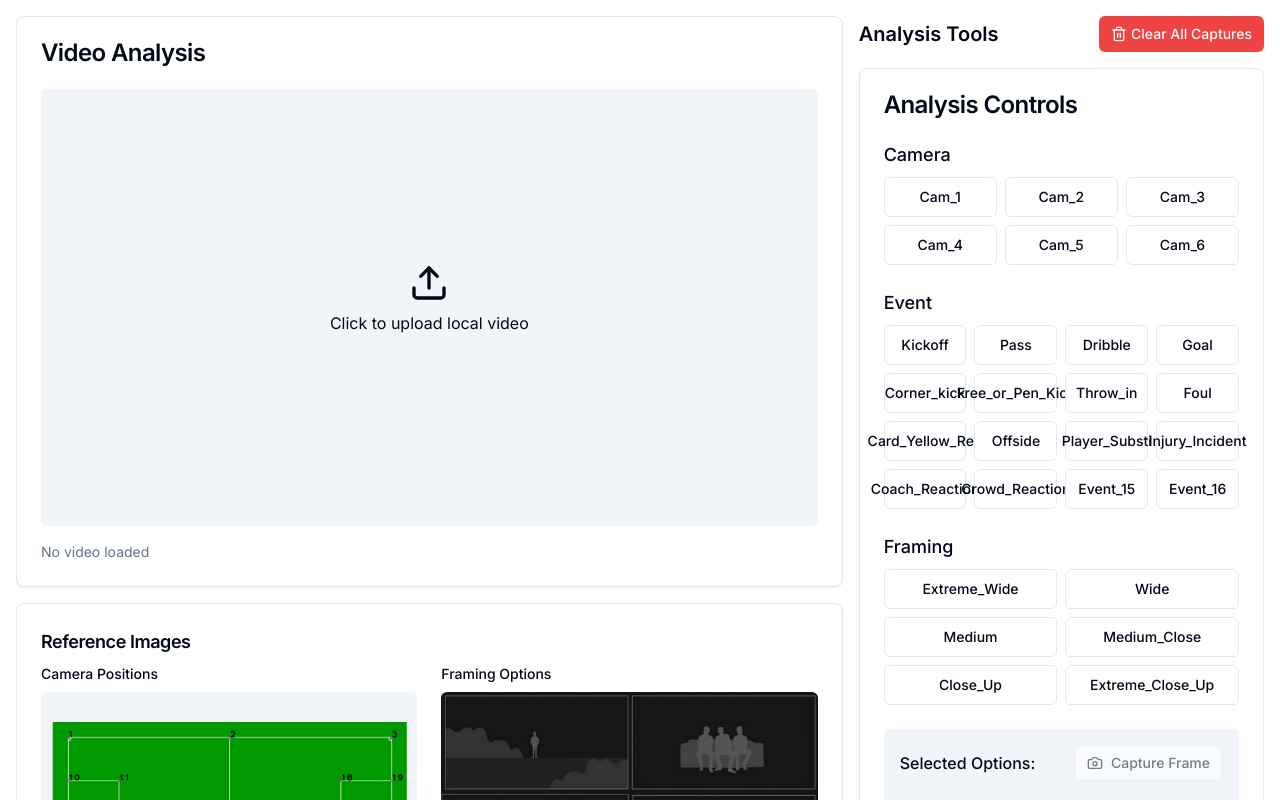
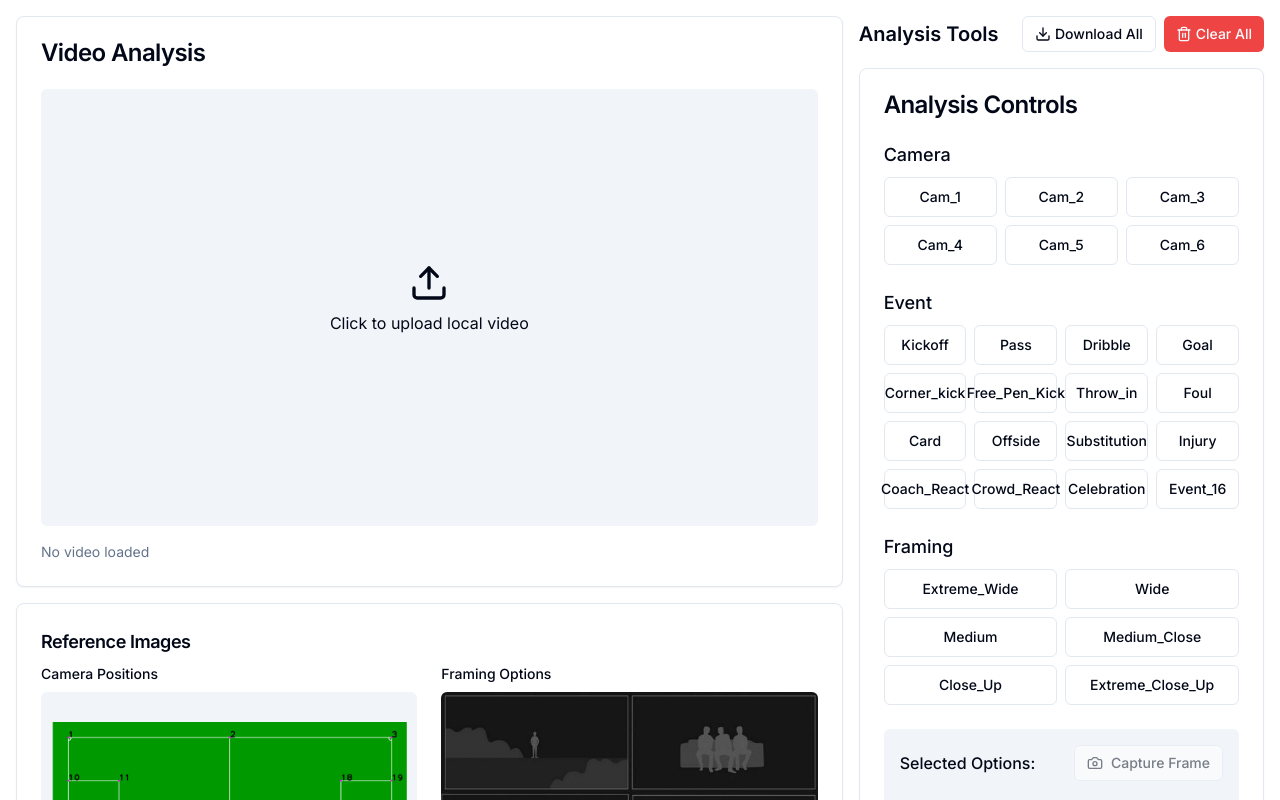
Before and after one commit to satishgsonwane/wsl_analysis, a Next.js app: page / in a window 1280 px wide. Shown: the top 800 px of the page. Built offline with nearby package versions, Linux system fonts and the light colour scheme.

Commit message:
Added download button

```diff
--- /dev/null
+++ b/app/api/download-captures/route.ts
@@ -0,0 +1,65 @@
+import { NextRequest, NextResponse } from "next/server";
+import { readdir, stat } from "fs/promises";
+import path from "path";
+import JSZip from "jszip";
+import { createReadStream } from "fs";
+
+export async function GET(request: NextRequest) {
+  try {
+    const zip = new JSZip();
+    const capturesDir = path.join(process.cwd(), "public", "captures");
+
+    // Function to recursively add files to zip
+    async function addFilesToZip(currentPath: string, zipFolder: JSZip) {
+      const entries = await readdir(currentPath, { withFileTypes: true });
+
+      for (const entry of entries) {
+        const fullPath = path.join(currentPath, entry.name);
+        const relativePath = path.relative(capturesDir, fullPath);
+
+        if (entry.isDirectory()) {
+          // Create a new folder in the zip
+          const newZipFolder = zipFolder.folder(entry.name);
+          if (newZipFolder) {
+            await addFilesToZip(fullPath, newZipFolder);
+          }
+        } else {
+          // Add file to zip
+          const fileStats = await stat(fullPath);
+          if (fileStats.size > 0) {
+            // Read file as buffer
+            const fileStream = createReadStream(fullPath);
+            const chunks: Buffer[] = [];
+
+            for await (const chunk of fileStream) {
+              chunks.push(Buffer.from(chunk));
+            }
+
+            const fileBuffer = Buffer.concat(chunks);
+            zipFolder.file(entry.name, fileBuffer);
+          }
+        }
+      }
+    }
+
+    // Start adding files to zip
+    await addFilesToZip(capturesDir, zip);
+
+    // Generate zip file
+    const zipBuffer = await zip.generateAsync({ type: "nodebuffer" });
+
+    // Return as downloadable file
+    return new NextResponse(zipBuffer, {
+      headers: {
+        "Content-Type": "application/zip",
+        "Content-Disposition": `attachment; filename="captures_${new Date().toISOString().slice(0, 10)}.zip"`
+      }
+    });
+  } catch (error) {
+    console.error("Error creating zip file:", error);
+    return NextResponse.json(
+      { error: "Failed to create zip file" },
+      { status: 500 }
+    );
+  }
+}
--- a/app/page.tsx
+++ b/app/page.tsx
@@ -17,7 +17,7 @@ import {
   AlertDialogTitle,
   AlertDialogTrigger,
 } from "@/components/ui/alert-dialog"
-import { Trash2 } from "lucide-react"
+import { Trash2, Download } from "lucide-react"
 import { Button } from "@/components/ui/button"
 
 // Add this type declaration at the top of your file
@@ -232,6 +232,30 @@ export default function Home() {
     }
   };
 
+  const downloadCapturesAsZip = async () => {
+    try {
+      // Trigger file download by creating a link and clicking it
+      const link = document.createElement("a");
+      link.href = "/api/download-captures";
+      link.download = `captures_${new Date().toISOString().slice(0, 10)}.zip`;
+      document.body.appendChild(link);
+      link.click();
+      document.body.removeChild(link);
+
+      toast({
+        title: "Download started",
+        description: "Your captures are being downloaded as a zip file.",
+      });
+    } catch (error) {
+      console.error("Error downloading captures:", error);
+      toast({
+        title: "Error",
+        description: "Failed to download captures",
+        variant: "destructive",
+      });
+    }
+  };
+
   return (
     <ToastProvider>
       <main className="flex min-h-screen flex-col p-4 gap-4">
@@ -244,11 +268,40 @@ export default function Home() {
             <div className="space-y-4">
               <div className="flex justify-between items-center">
                 <h2 className="text-xl font-semibold">Analysis Tools</h2>
+                <div className="flex space-x-2">
+                  <AlertDialog>
+                    <AlertDialogTrigger asChild>
+                      <Button
+                        variant="outline"
+                        size="sm"
+                        className="flex items-center gap-1"
+                      >
+                        <Download className="h-4 w-4" />
+                        Download All
+                      </Button>
+                    </AlertDialogTrigger>
+                    <AlertDialogContent>
+                      <AlertDialogHeader>
+                        <AlertDialogTitle>Download All Captures</AlertDialogTitle>
+                        <AlertDialogDescription>
+                          This will download all captured frames as a zip file.
+                          Depending on the number of captures, this may take a moment.
+                        </AlertDialogDescription>
+                      </AlertDialogHeader>
+                      <AlertDialogFooter>
+                        <AlertDialogCancel>Cancel</AlertDialogCancel>
+                        <AlertDialogAction onClick={downloadCapturesAsZip}>
+                          Download
+                        </AlertDialogAction>
+                      </AlertDialogFooter>
+                    </AlertDialogContent>
+                  </AlertDialog>
+
                   <AlertDialog>
                     <AlertDialogTrigger asChild>
                       <Button variant="destructive" size="sm" className="flex items-center gap-1">
                         <Trash2 className="h-4 w-4" />
-                      Clear All Captures
+                        Clear All
                       </Button>
                     </AlertDialogTrigger>
                     <AlertDialogContent>
@@ -268,6 +321,7 @@ export default function Home() {
                     </AlertDialogContent>
                   </AlertDialog>
                 </div>
+              </div>
 
               <AnalysisPanel
                 onCaptureFrame={triggerCaptureFrame}
--- a/components/analysis-panel.tsx
+++ b/components/analysis-panel.tsx
@@ -35,16 +35,16 @@ export default function AnalysisPanel({
     "Dribble",
     "Goal",
     "Corner_kick",
-    "Free_or_Pen_Kick",
+    "Free_Pen_Kick",
     "Throw_in",
     "Foul",
-    "Card_Yellow_Red",
+    "Card",
     "Offside",
-    "Player_Substi",
-    "Injury_Incident",
-    "Coach_Reaction",
-    "Crowd_Reaction",
-    "Event_15",
+    "Substitution",
+    "Injury",
+    "Coach_React",
+    "Crowd_React",
+    "Celebration",
     "Event_16"
   ]
 
--- a/package.json
+++ b/package.json
@@ -48,6 +48,7 @@
     "embla-carousel-react": "8.5.1",
     "html2canvas": "^1.4.1",
     "input-otp": "1.4.1",
+    "jszip": "^3.10.1",
     "lucide-react": "^0.454.0",
     "next": "14.2.16",
     "next-themes": "^0.4.4",
```
Also changed, not shown: public/captures/Cam_1/Kickoff/Extreme_Wide/frame_2025-03-07T07-30-14.114Z.png (added), 1 other file (tests, documents, lock files or other folders). Lines whose indentation alone changed are shown as unchanged.
